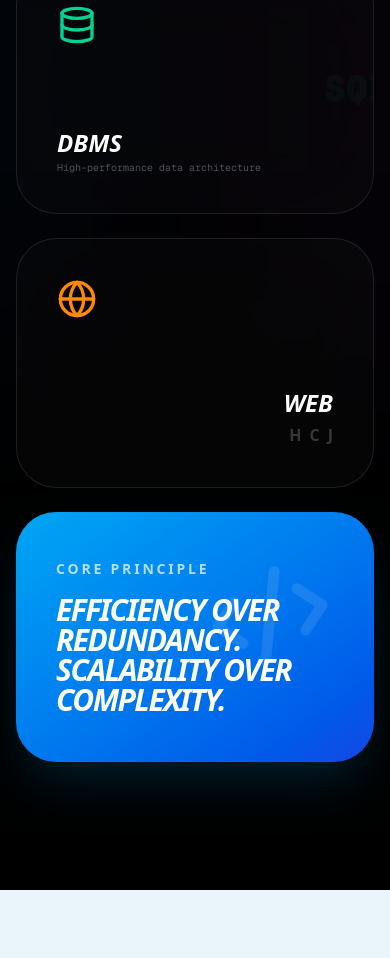
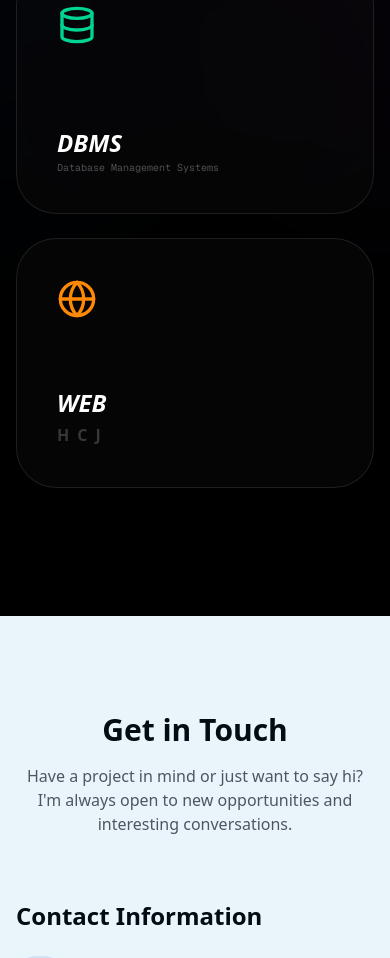
Before and after one commit to MakwBansari/Portfolio, a Next.js app: page / in a window 390 px wide. Shown: the part 3508-4466 px from the top of the page. Built offline with nearby package versions, Linux system fonts and the light colour scheme.

Commit message:
feat: add hover reveals for dbms and web cards, remove core principles

```diff
--- a/src/components/skills.tsx
+++ b/src/components/skills.tsx
@@ -108,15 +108,18 @@ export function SkillsSection() {
                         whileInView={{ opacity: 1, y: 0 }}
                         viewport={{ once: true }}
                         transition={{ delay: 0.2 }}
-                        className="rounded-[2.5rem] bg-white/[0.02] backdrop-blur-3xl border border-white/10 p-10 flex flex-col justify-between group relative overflow-hidden"
+                        className="rounded-[2.5rem] bg-white/[0.02] backdrop-blur-3xl border border-white/10 p-10 flex flex-col justify-between group relative overflow-hidden cursor-default"
                     >
-                        <Database className="w-10 h-10 text-emerald-400 group-hover:rotate-12 transition-transform duration-500" />
-                        <div>
+                        <Database className="w-10 h-10 text-emerald-400 group-hover:scale-110 transition-transform duration-500" />
+                        <div className="relative z-10">
                             <h3 className="text-2xl font-black text-white uppercase italic mb-1">DBMS</h3>
-                            <p className="text-white/30 text-[10px] font-mono leading-none">High-performance data architecture</p>
+                            <p className="text-white/30 text-[10px] font-mono leading-none group-hover:opacity-0 transition-opacity">Database Management Systems</p>
                         </div>
-                        <div className="absolute -right-4 top-1/2 -translate-y-1/2 font-mono text-emerald-500/5 text-4xl font-black select-none group-hover:text-emerald-500/10 transition-colors">
-                            SQL
+                        {/* SQL Reveal */}
+                        <div className="absolute inset-0 flex items-center justify-center pointer-events-none">
+                            <span className="text-5xl font-black text-emerald-500 opacity-0 group-hover:opacity-100 group-hover:scale-110 blur-lg group-hover:blur-0 transition-all duration-500 tracking-tighter italic">
+                                SQL
+                            </span>
                         </div>
                     </motion.div>
 
@@ -126,33 +129,25 @@ export function SkillsSection() {
                         whileInView={{ opacity: 1, y: 0 }}
                         viewport={{ once: true }}
                         transition={{ delay: 0.3 }}
-                        className="rounded-[2.5rem] bg-white/[0.02] backdrop-blur-3xl border border-white/10 p-10 flex flex-col justify-between group relative overflow-hidden"
+                        className="md:col-span-1 rounded-[2.5rem] bg-white/[0.02] backdrop-blur-3xl border border-white/10 p-10 flex flex-col justify-between group relative overflow-hidden cursor-default"
                     >
                         <Globe className="w-10 h-10 text-orange-400 group-hover:animate-spin-slow transition-transform" />
-                        <div>
-                            <h3 className="text-2xl font-black text-white uppercase italic mb-1 text-right">Web</h3>
-                            <div className="flex gap-2 justify-end">
+                        <div className="relative z-10">
+                            <h3 className="text-2xl font-black text-white uppercase italic mb-1 group-hover:opacity-0 transition-opacity">Web</h3>
+                            <div className="flex gap-2 group-hover:opacity-0 transition-opacity">
                                 {["H", "C", "J"].map(l => (
-                                    <span key={l} className="text-white/20 font-black group-hover:text-orange-400 transition-colors">{l}</span>
+                                    <span key={l} className="text-white/20 font-black">{l}</span>
                                 ))}
                             </div>
                         </div>
-                    </motion.div>
-
-                    {/* Card 5: The "Philosophy" Card - Span 2x1 */}
-                    <motion.div
-                        initial={{ opacity: 0, y: 30 }}
-                        whileInView={{ opacity: 1, y: 0 }}
-                        viewport={{ once: true }}
-                        transition={{ delay: 0.4 }}
-                        className="md:col-span-2 rounded-[2.5rem] bg-gradient-to-br from-sky-500 to-blue-700 p-10 flex flex-col justify-center relative overflow-hidden group shadow-2xl shadow-sky-500/20"
-                    >
-                        <Code2 className="absolute top-10 right-10 w-32 h-32 text-white/10 -rotate-12 group-hover:rotate-0 transition-transform duration-700" />
-                        <h4 className="text-white/70 text-sm font-bold uppercase tracking-[0.2em] mb-4">Core Principle</h4>
-                        <p className="text-3xl font-black text-white uppercase italic leading-none tracking-tighter">
-                            Efficiency over redundancy.<br />
-                            Scalability over complexity.
-                        </p>
+                        {/* Reveal Animation */}
+                        <div className="absolute inset-0 flex flex-col items-center justify-center p-6 opacity-0 group-hover:opacity-100 transition-all duration-500 translate-y-4 group-hover:translate-y-0">
+                            <div className="space-y-1 text-center">
+                                <p className="text-lg font-black text-orange-400 italic">HTML</p>
+                                <p className="text-lg font-black text-orange-400 italic">CSS</p>
+                                <p className="text-lg font-black text-orange-400 italic">JavaScript</p>
+                            </div>
+                        </div>
                     </motion.div>
                 </div>
             </div>
```
